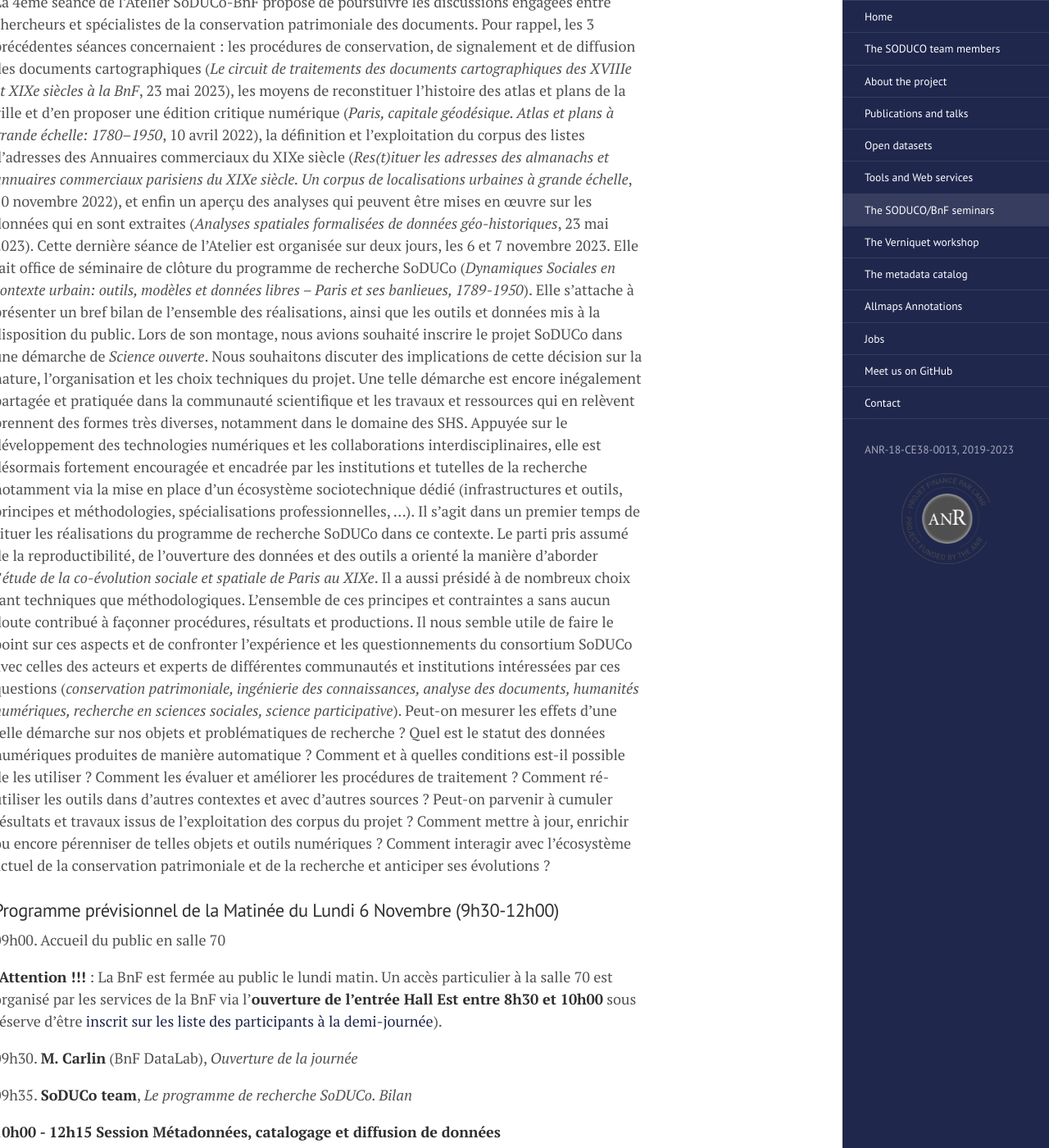
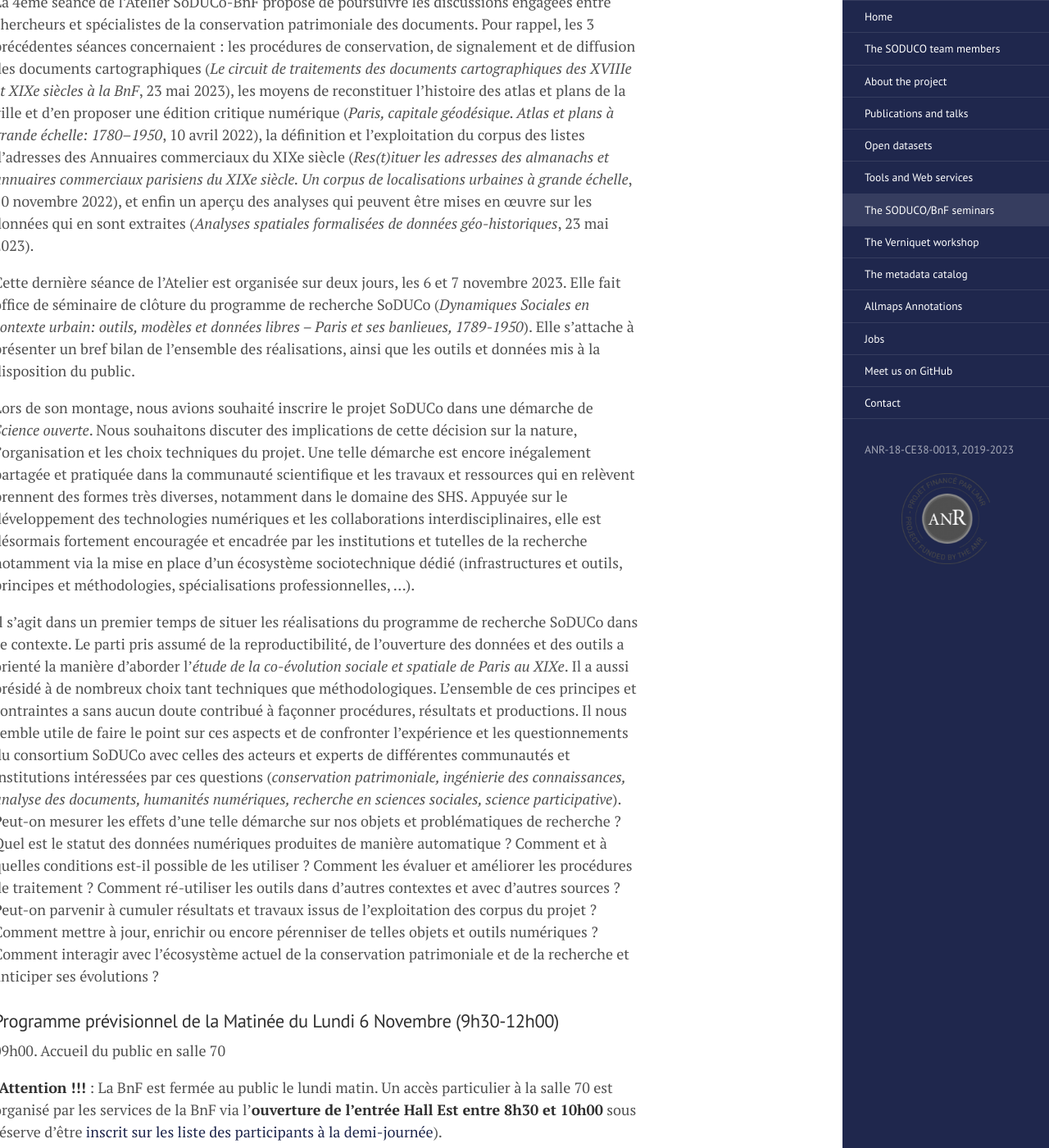
Before and after one commit to soduco/soduco.github.io, a Jekyll site: the page built from soduco_bnf_seminars.md, in a window 1280 px wide and 1400 px high, scrolled down 2821 px. Shown: the whole window at 82% size. Built offline with Jekyll 4.4.1, drawn with Linux system fonts in a browser that asks for light colours; some of the changed lines change nothing that is shown; some of the changed text lies outside the part shown.

Commit message:
maj last

```diff
--- a/soduco_bnf_seminars.md
+++ b/soduco_bnf_seminars.md
@@ -62,8 +62,11 @@
 ### Introduction à la 4ème séance de l'Atelier SoDUCo-BnF:
 
 La 4ème séance de l’Atelier SoDUCo-BnF propose de poursuivre les discussions engagées entre chercheurs et spécialistes de la conservation patrimoniale des documents. Pour rappel, les 3 précédentes séances concernaient : les procédures de conservation, de signalement et de diffusion des documents cartographiques (_Le circuit de traitements des documents cartographiques des XVIIIe et XIXe siècles à la BnF_, 23 mai 2023), les moyens de reconstituer l’histoire des atlas et plans de la ville et d’en proposer une édition critique numérique (_Paris, capitale géodésique. Atlas et plans à grande échelle: 1780–1950_, 10 avril 2022), la définition et l’exploitation du corpus des listes d’adresses des Annuaires commerciaux du XIXe siècle (_Res(t)ituer les adresses des almanachs et annuaires commerciaux parisiens du XIXe siècle. Un corpus de localisations urbaines à grande échelle_, 10 novembre 2022), et enfin un aperçu des analyses qui peuvent être mises en œuvre sur les données qui en sont extraites (_Analyses spatiales formalisées de données géo-historiques_, 23 mai 2023).
+
 Cette dernière séance de l’Atelier est organisée sur deux jours, les 6 et 7 novembre 2023. Elle fait office de séminaire de clôture du programme de recherche SoDUCo (_Dynamiques Sociales en contexte urbain: outils, modèles et données libres – Paris et ses banlieues, 1789-1950_). Elle s’attache à présenter un bref bilan de l'ensemble des réalisations, ainsi que les outils et données mis à la disposition du public.
+
 Lors de son montage, nous avions souhaité inscrire le projet SoDUCo dans une démarche de _Science ouverte_. Nous souhaitons discuter des implications de cette décision sur la nature, l’organisation et les choix techniques du projet. Une telle démarche est encore inégalement partagée et pratiquée dans la communauté scientifique et les travaux et ressources qui en relèvent prennent des formes très diverses, notamment dans le domaine des SHS. Appuyée sur le développement des technologies numériques et les collaborations interdisciplinaires, elle est désormais fortement encouragée et encadrée par les institutions et tutelles de la recherche notamment via la mise en place d’un écosystème sociotechnique dédié (infrastructures et outils, principes et méthodologies, spécialisations professionnelles, …).
+
 Il s’agit dans un premier temps de situer les réalisations du programme de recherche SoDUCo dans ce contexte. Le parti pris assumé de la reproductibilité, de l’ouverture des données et des outils a orienté la manière d’aborder l’_étude de la co-évolution sociale et spatiale de Paris au XIXe_. Il a aussi présidé à de nombreux choix tant techniques que méthodologiques. L’ensemble de ces principes et contraintes a sans aucun doute contribué à façonner procédures, résultats et productions. Il nous semble utile de faire le point sur ces aspects et de confronter l’expérience et les questionnements du consortium SoDUCo avec celles des acteurs et experts de différentes communautés et institutions intéressées par ces questions (_conservation patrimoniale, ingénierie des connaissances, analyse des documents, humanités numériques, recherche en sciences sociales, science participative_).
 Peut-on mesurer les effets d’une telle démarche sur nos objets et problématiques de recherche ? Quel est le statut des données numériques produites de manière automatique ? Comment et à quelles conditions est-il possible de les utiliser ? Comment les évaluer et améliorer les procédures de traitement ? Comment ré-utiliser les outils dans d’autres contextes et avec d’autres sources ? Peut-on parvenir à cumuler résultats et travaux issus de l’exploitation des corpus du projet ? Comment mettre à jour, enrichir ou encore pérenniser de telles objets et outils numériques ? Comment interagir avec l'écosystème actuel de la conservation patrimoniale et de la recherche et anticiper ses évolutions ?
 
@@ -89,7 +92,7 @@
 - 11h45. Questions
 - 12h00. Discussion - Table ronde
 
-12h00. Pause-déjeuner
+**12h00. Pause-déjeuner au Belvédère**
 
 ### Programme provisionnel de l'après-Midi du Lundi 6 Novembre (13h30-17h30):
 
@@ -115,7 +118,7 @@
 - 17h00. Questions
 - 17h15. Discussion finale
 
-**17h30. Clôture de la journée**
+**17h30. Clôture de la journée - Pot au foyer à coté de la salle 70**
 
 ### Programme prévisionnel de la Matinée du Mardi 7 Novembre (9h30-12h00)
 
@@ -133,7 +136,7 @@
 - 11h00. **C. Lemercier (CNRS - Centre de sociologie des organisations - Sciences Po-Paris)**, _Histoire quantitative, données ouvertes en SHS_
 - 11h30. Questions et discussion finale
 
-**12h00. Pause-déjeuner**
+**12h00. Pause-déjeuner au Belvédère**
 
 ## Séance 4/4 suite : LES ATELIERS-FORMATION SODUCO – BNF DATALAB (accès limité)
 {: #ateliers_seance4 }
```
